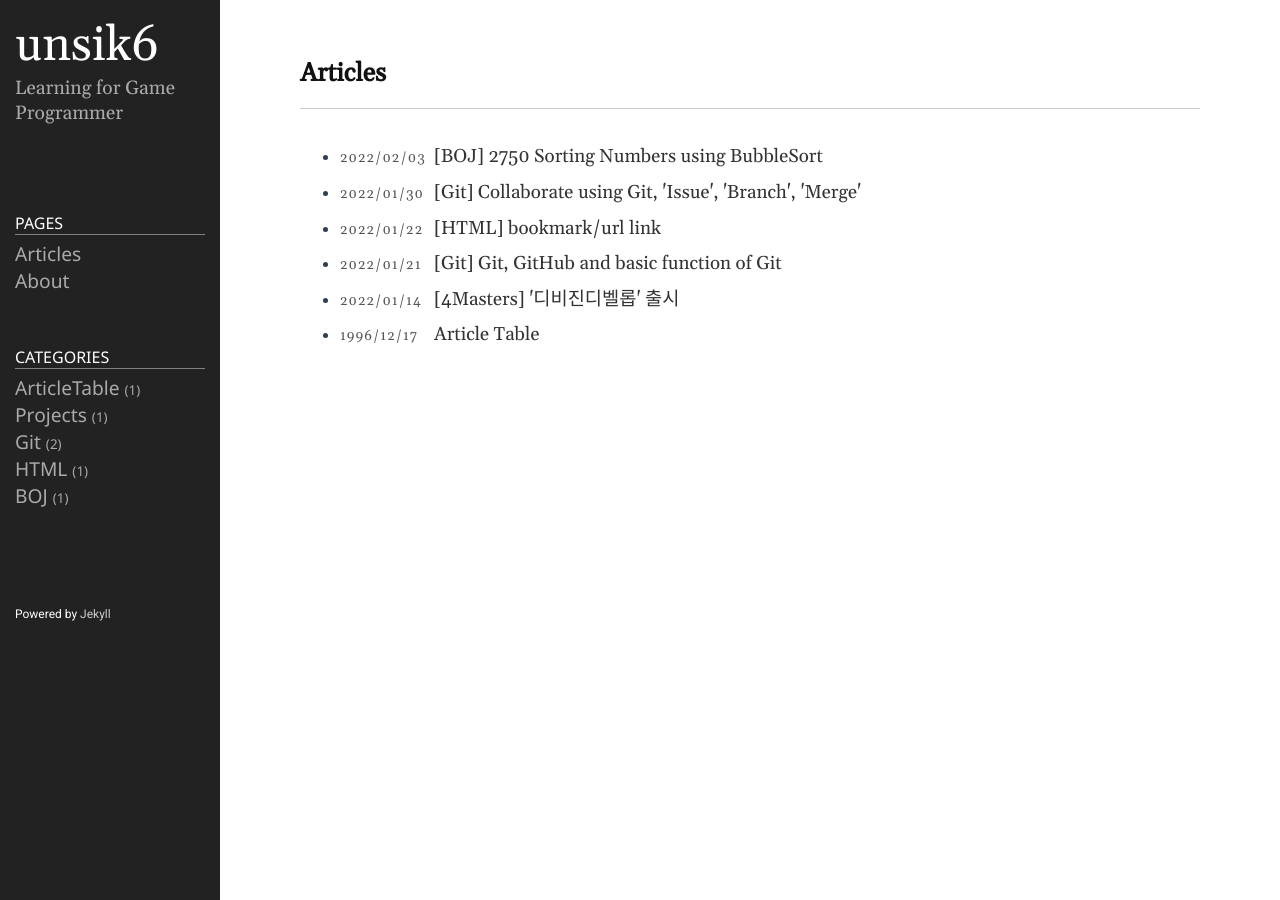
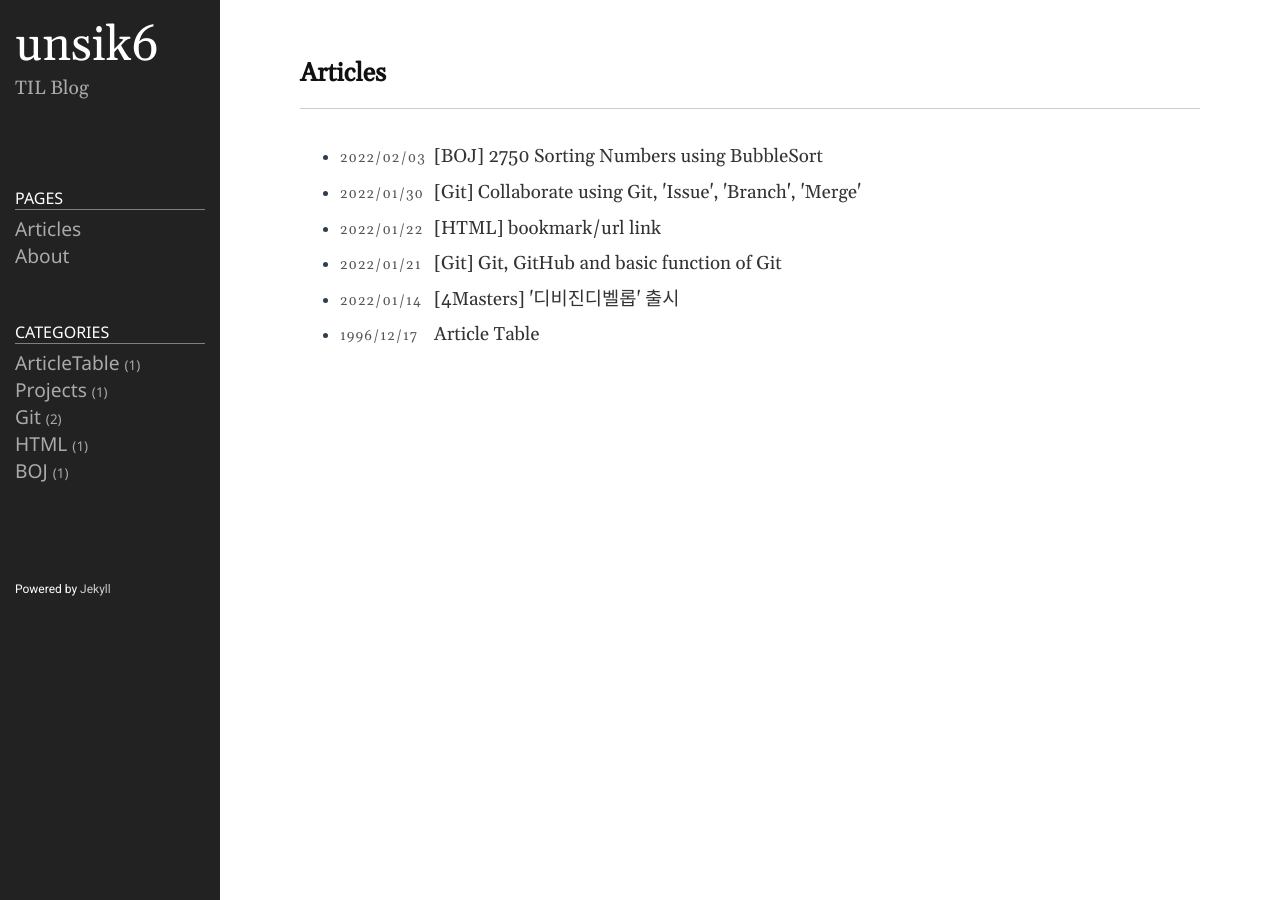
Before and after one commit to unsik6/unsik6.github.io, a Jekyll site: the page built from index.md, in a window 1280 px wide. Built offline with Jekyll 4.4.1, drawn with Linux system fonts in a browser that asks for light colours.

Commit message:
blog subtitle revised

```diff
--- a/_config.yml
+++ b/_config.yml
@@ -21,7 +21,7 @@
 title: unsik6
 email: tlsguswns119@naver.com
 description: >- # this means to ignore newlines until "baseurl:"
-  Learning for Game Programmer
+  TIL Blog
 baseurl: "" # the subpath of your site, e.g. /blog
 url: "http://unsik6.github.io" # the base hostname & protocol for your site, e.g. http://example.com
 github_username: unsik6
```
